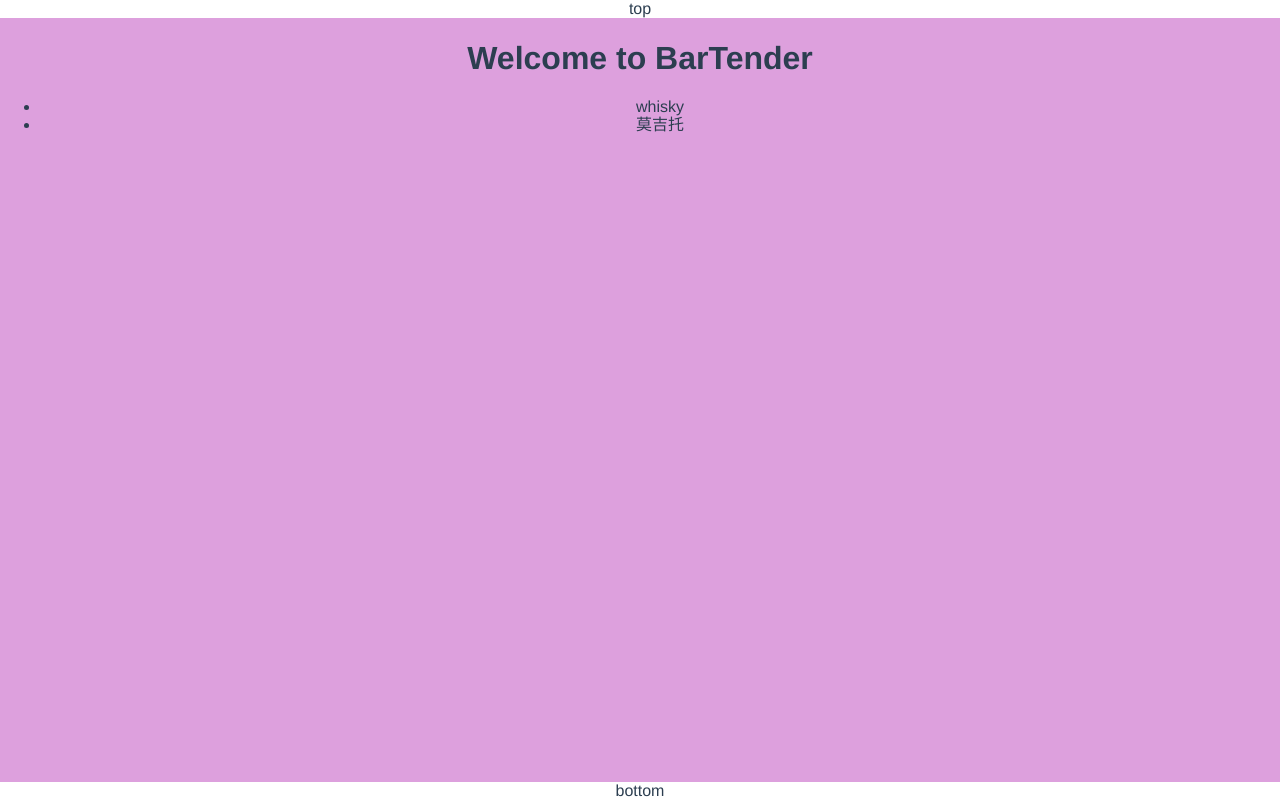
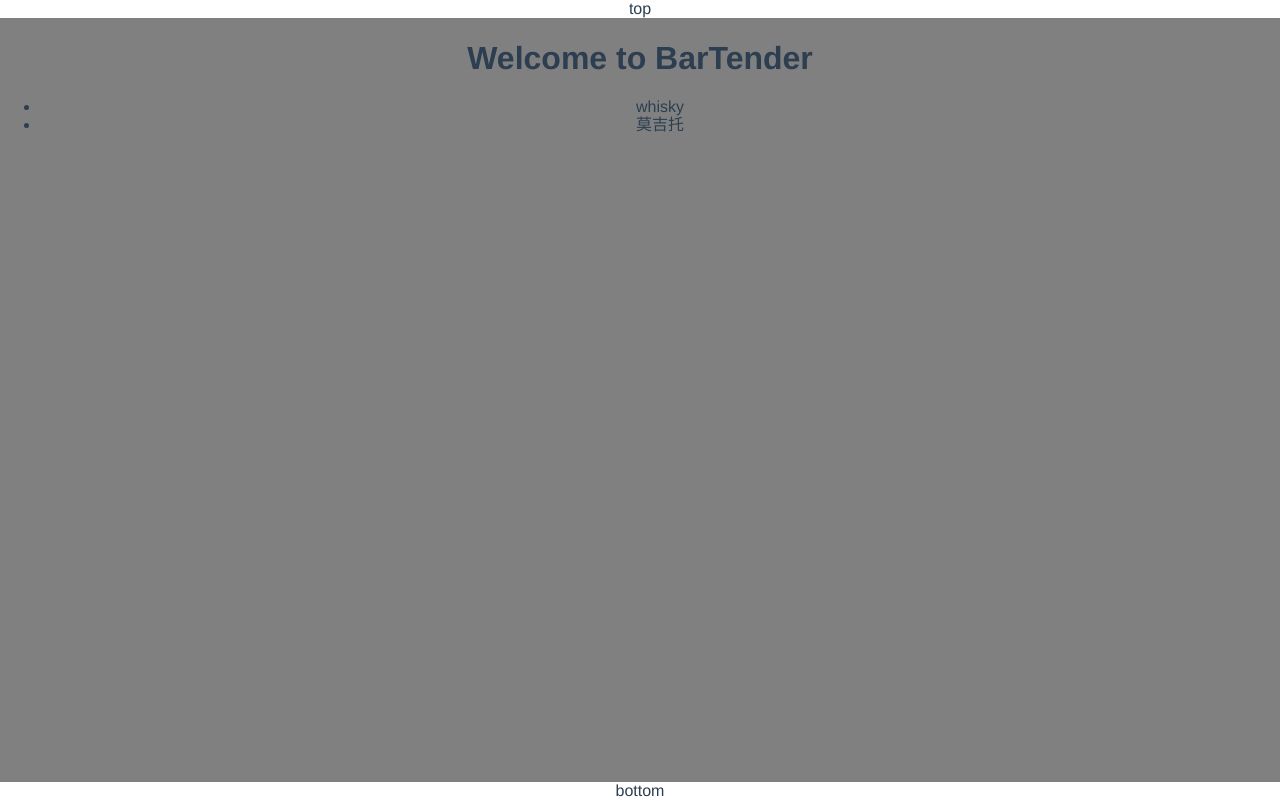
Before and after one commit to 0xouzm/bartender, a Vue app: page /#/ in a window 1280 px wide. Built offline with nearby package versions, Linux system fonts and the light colour scheme.

Commit message:
eslint config

```diff
--- a/src/App.vue
+++ b/src/App.vue
@@ -38,6 +38,6 @@ body {
 }
 
 .container {
-  background-color: plum;
+  background-color: gray;
 }
 </style>
--- a/src/components/HelloWorld.vue
+++ b/src/components/HelloWorld.vue
@@ -12,26 +12,25 @@
 <script>
 export default {
   name: 'HelloWorld',
-  data () {
+  data() {
     return {
       msg: 'Welcome to BarTender',
       menus: [
-        {id: 1, value: 'whisky'},
-        {id: 2, value: '莫吉托'}
-      ]
+        { id: 1, value: 'whisky' },
+        { id: 2, value: '莫吉托' },
+      ],
     }
   },
+  created() {},
   methods: {
-    getId (id) {
+    getId(id) {
       this.$router.push({
-        path: `/choice/${id}`
+        path: `/choice/${id}`,
       })
-    }
-  }
+    },
+  },
 }
 </script>
 
 <!-- Add "scoped" attribute to limit CSS to this component only -->
-<style scoped>
-
-</style>
+<style scoped></style>
--- a/src/main.js
+++ b/src/main.js
@@ -14,5 +14,5 @@ new Vue({
   el: '#app',
   router,
   components: { App },
-  template: '<App/>'
+  template: '<App/>',
 })
```
Also changed, not shown: src/components/Choice.vue (+3 -4 lines), src/router/index.js (+4 -4 lines), 2 other files (tests, documents, lock files or other folders).
